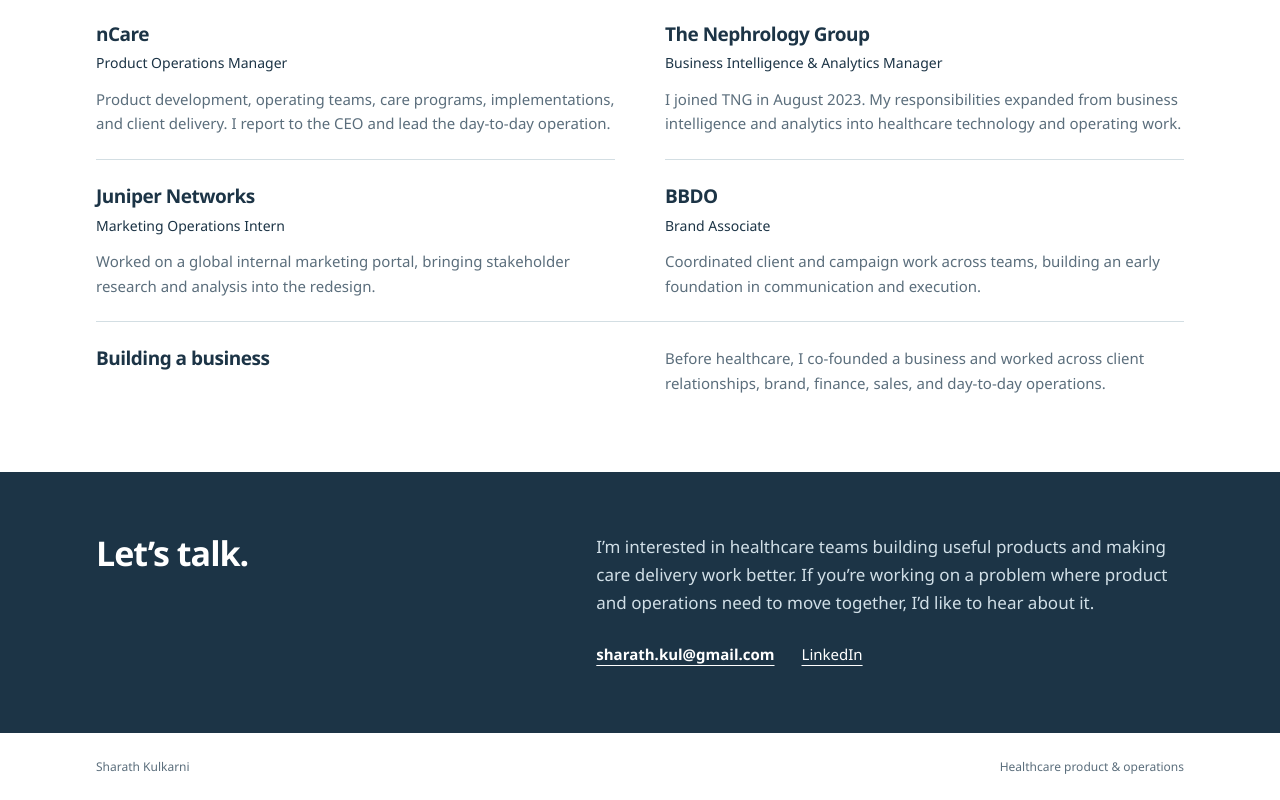
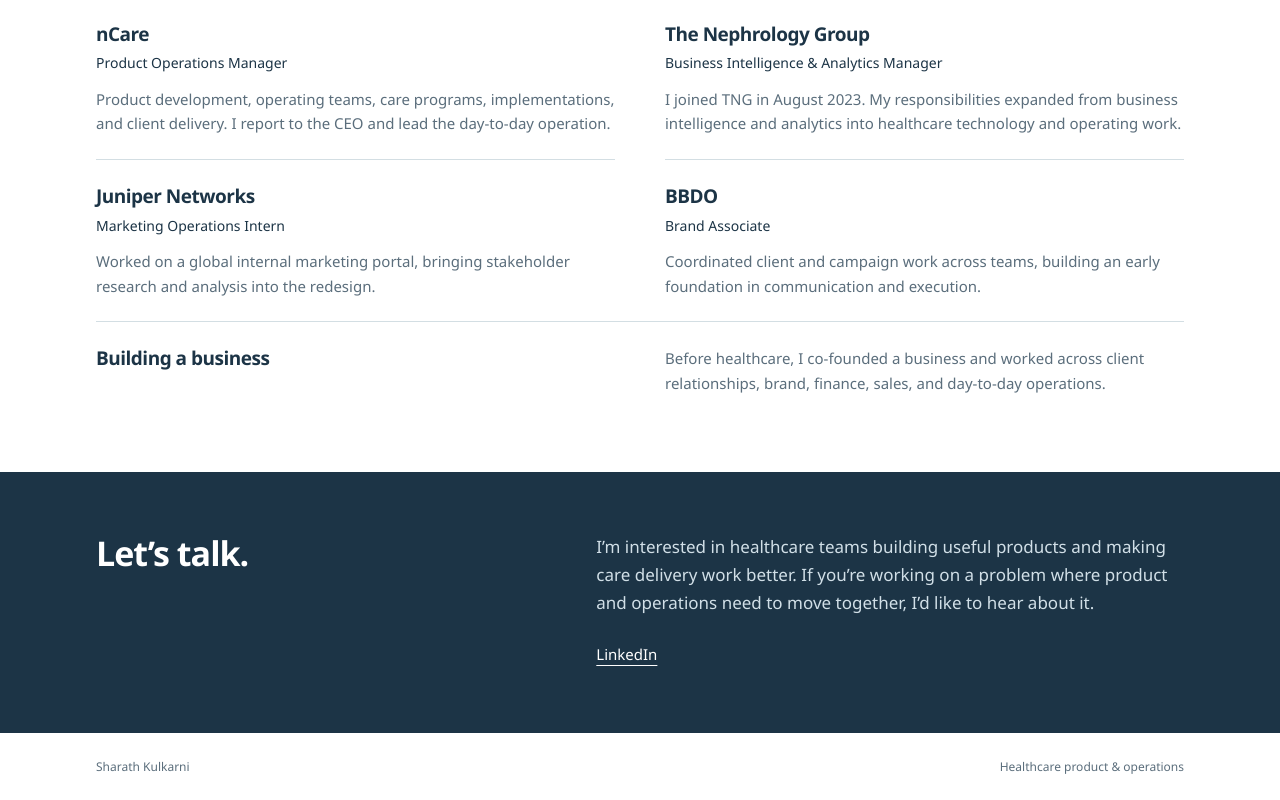
Before and after one commit to sharathkul/portfolio, a Next.js app: page / in a window 1280 px wide. Shown: the part 2640-3440 px from the top of the page. Built offline with nearby package versions, Linux system fonts and the light colour scheme.

Commit message:
fix: remove public personal email contact

```diff
--- a/app/page.tsx
+++ b/app/page.tsx
@@ -316,9 +316,6 @@
                 hear about it.
               </p>
               <div className="contact-links">
-                <a className="email" href="mailto:sharath.kul@gmail.com">
-                  sharath.kul@gmail.com
-                </a>
                 <a
                   href="https://www.linkedin.com/in/sharathkulkarni/"
                   target="_blank"
```
